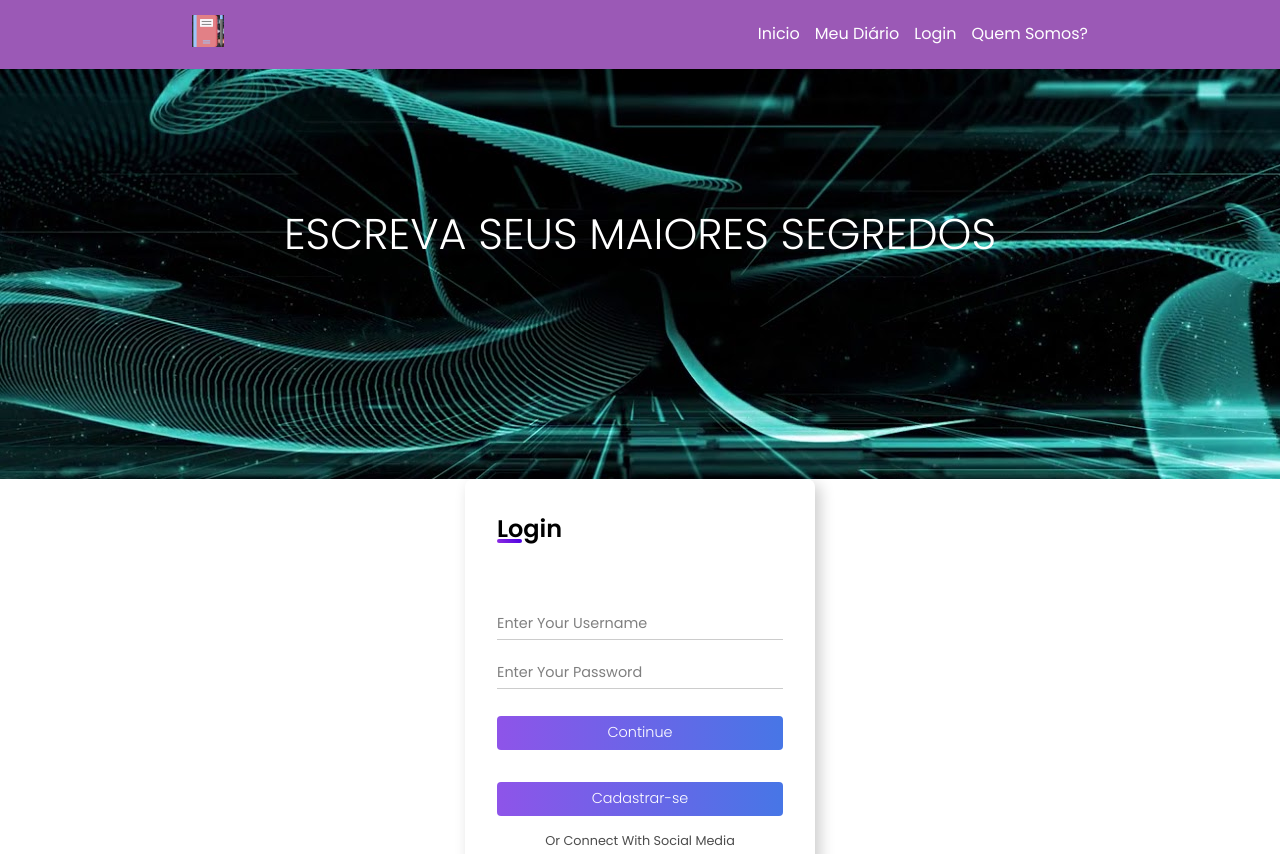
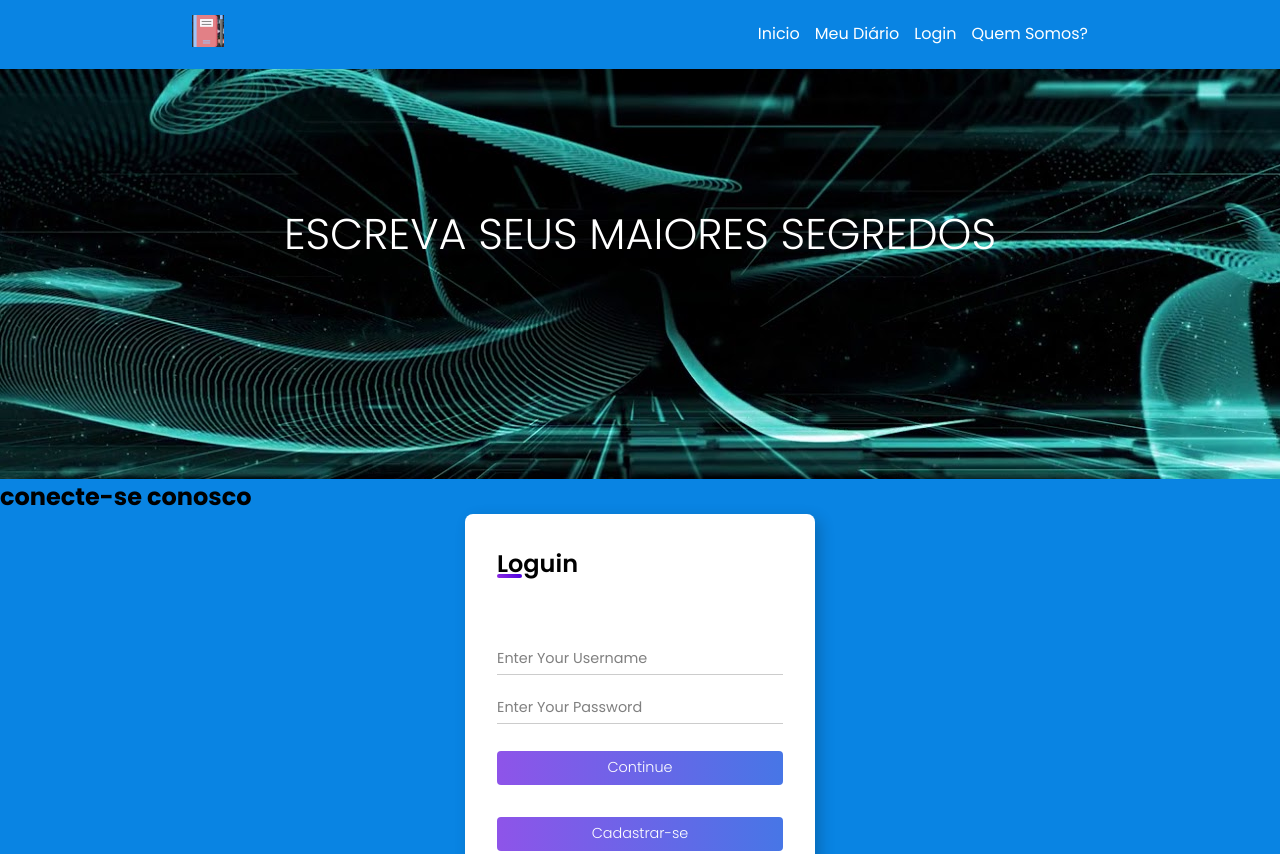
Before and after one commit to william276/dark-diary, a plain HTML site: page index.html in a window 1280 px wide. Shown: the top 854 px of the page. Drawn offline with Linux system fonts and the light colour scheme; files whose address does not match are found by name.

Commit message:
projeto finalizado com sucesso

```diff
--- a/index.html
+++ b/index.html
@@ -33,9 +33,9 @@
         <h2 class="display-2">Escreva seus maiores segredos</h2>
       </div>
     </section>
-
+       <h2>conecte-se conosco</h2>
         <main class="container">
-        <h2>Login</h2>
+        <h2>Loguin</h2>
         <form action="">
             <div class="input-field">
                 <input type="text" name="username" id="username"
--- a/style.css
+++ b/style.css
@@ -18,6 +18,7 @@
 body {
 /*    background: linear-gradient(45deg, #8e2de2, #4a00e0);
     background-repeat: no-repeat;*/
+     background: #0984e3;
 }
 
 p {
@@ -182,7 +183,7 @@ img {
              MAIN HEADER
 **************************************/
 .main-header {
-    background: #9b59b6;
+    background: #0984e3;
     padding: 15px 0;
 }
 
@@ -237,3 +238,8 @@ img {
 img {
 
 }
+
+h2,
+h4 {
+    color: #000;
+}
```
